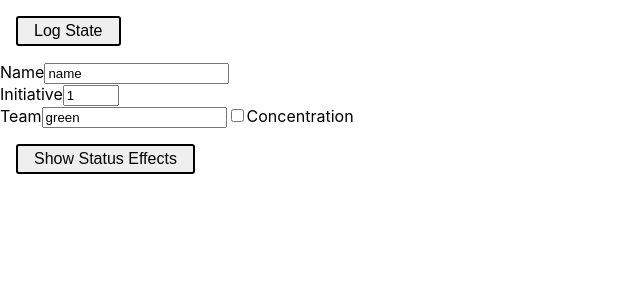
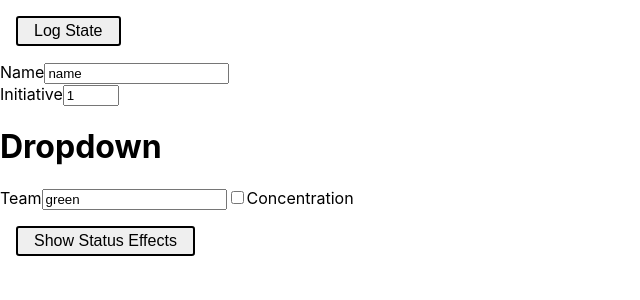
Before and after one commit to punkrockviking/initiativeStatusTracker, a React (Vite) app: page / in a window 1280 px wide. Shown: the top 300 px of the page, without its empty margins (0-640 px from the left). Built offline with nearby package versions, Linux system fonts and the light colour scheme.

Commit message:
(feat) initialize reusable Dropdown component

```diff
--- a/src/components/Character.jsx
+++ b/src/components/Character.jsx
@@ -2,6 +2,22 @@ import React, { Component } from 'react'
 import StatusList from './StatusList'
 import StatusEffect from './StatusEffect'
 import Button from './styledComponents/Button'
+import Dropdown from './Dropdown'
+
+const colorOptions = [
+  {
+    label: 'Red Team',
+    value: 'red'
+  },
+  {
+    label: 'Blue Team',
+    value: 'blue'
+  },
+  {
+    label: 'Green Team',
+    value: 'green'
+  }
+]
 
 class Character extends Component {
   constructor(props) {
@@ -98,6 +114,7 @@ class Character extends Component {
                 max="30"
               />
             </div>
+            <Dropdown options={colorOptions} />
             <label>
               Team
               <input
--- /dev/null
+++ b/src/components/Dropdown.jsx
@@ -0,0 +1,7 @@
+import React from 'react';
+
+const Dropdown = () => {
+  return <h1>Dropdown</h1>
+}
+
+export default Dropdown;
```
